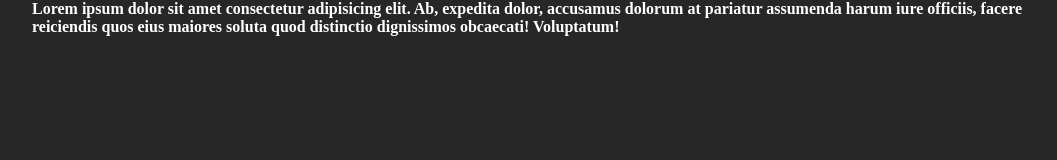
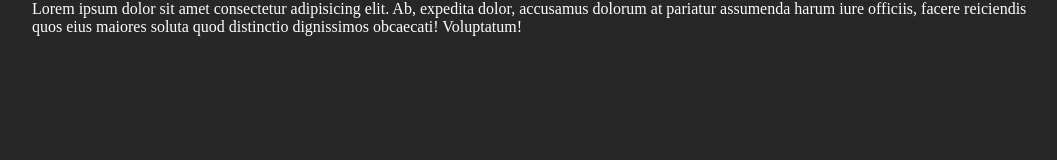
Before and after one commit to Satyum-Singh/SASS, a plain HTML site: page Learning Tutorial/index.html in a window 1280 px wide. Shown: the whole page, without its empty margins (96-1153 px from the left). Drawn offline with Linux system fonts and the light colour scheme.

Commit message:
Done with functions.

```diff
--- a/Learning Tutorial/scss/_variables.scss
+++ b/Learning Tutorial/scss/_variables.scss
@@ -1,7 +1,7 @@
 $primary-color: #272727;
 $accent-color: #ff652f;
 $text-color: #ffff;
-$font-weight: (
+$font-weights: (
     "regular":400,
     "medium":500,
     "semibold":700,
--- a/Learning Tutorial/scss/main.scss
+++ b/Learning Tutorial/scss/main.scss
@@ -1,5 +1,9 @@
 @import './resets';
 @import './variables';
+
+@function weight($weight-name){
+    @return map-get($font-weights,$weight-name)
+};
 
 body{
     background: $primary-color;
@@ -11,7 +15,7 @@ body{
     margin:0 auto;
 
     #{&}__paragraph{
-        font-weight:map-get($font-weight, bold) ;
+        font-weight:weight(regular) ;
         &:hover {
                 color: pink;
             }
```
Also changed, not shown: Learning Tutorial/scss/main.css, 1 other file.
